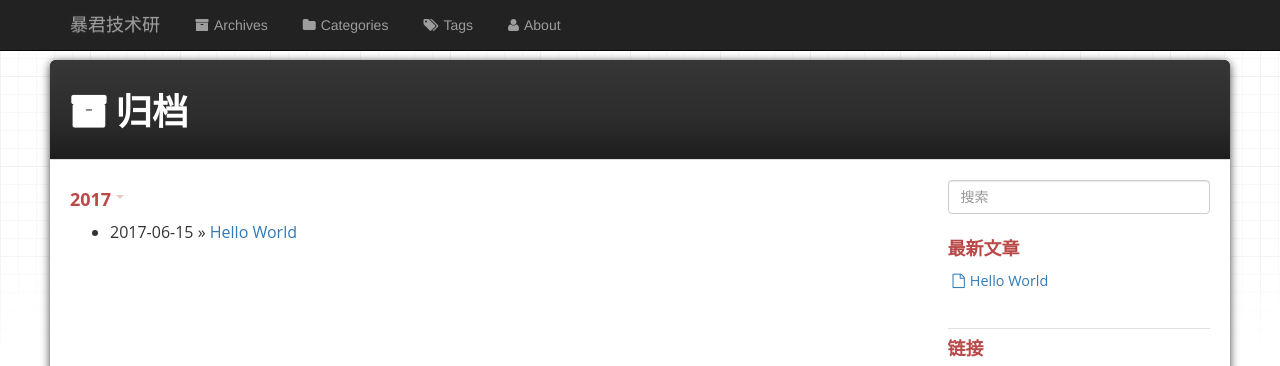
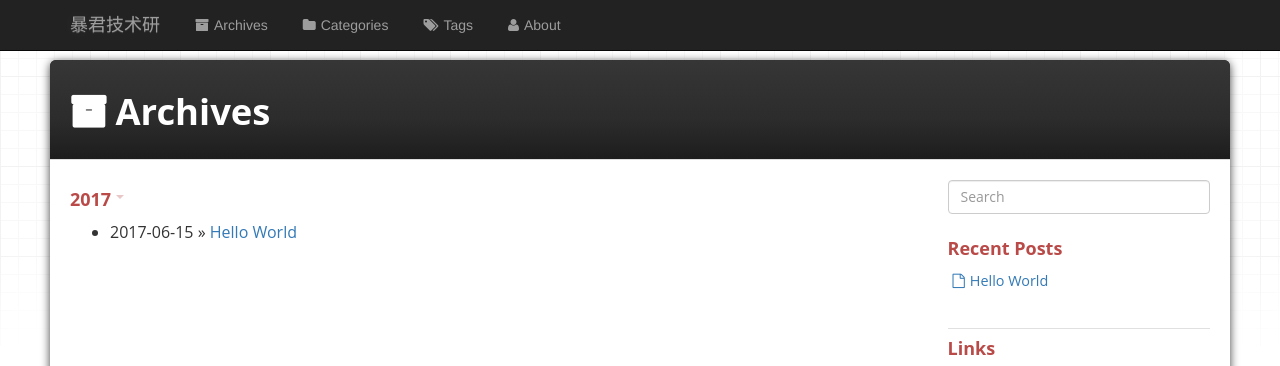
Before and after one commit to acgtyrant/tech.acgtyrant.com, a plain HTML site: page archives/index.html in a window 1280 px wide. Shown: the top 366 px of the page. Drawn offline with Linux system fonts and the light colour scheme.

Commit message:
Site updated: 2017-06-15 21:59:11

```diff
--- a/archives/index.html
+++ b/archives/index.html
@@ -3,7 +3,7 @@
 <head>
   <meta charset="utf-8">
 
-  <title>归档 | 暴君技术研</title>
+  <title>Archives | 暴君技术研</title>
   <meta name="author" content="Isaac Ge">
 
 
@@ -88,7 +88,7 @@
 
 <!-- title -->
 <div class="page-header page-header-inverse ">
-  <h1 class="archive-title title title-inverse ">归档</h1>
+  <h1 class="archive-title title title-inverse ">Archives</h1>
 </div>
 
 <div class="row page">
@@ -132,7 +132,7 @@
 
   <div id="site_search">
    <div class="form-group">
-    <input type="text" id="local-search-input" name="q" results="0" placeholder="搜索" class="st-search-input st-default-search-input form-control"/>
+    <input type="text" id="local-search-input" name="q" results="0" placeholder="Search" class="st-search-input st-default-search-input form-control"/>
    </div>
   <div id="local-search-result"></div>
   </div>
@@ -146,7 +146,7 @@
 
 
 <div class="widget">
-  <h4>最新文章</h4>
+  <h4>Recent Posts</h4>
   <ul class="entry list-unstyled">
 
       <li>
@@ -159,7 +159,7 @@
 
 
 <div class="widget">
-	<h4>链接</h4>
+	<h4>Links</h4>
 	<ul class="blogroll list-unstyled">
 
 		<li><i class="fa fa-github"></i><a href="https://github.com/wzpan/freemind/" title="Freemind's Github repository." target="_blank"]);">Freemind</a></li>
```
Also changed, not shown: archives/2017/06/index.html (+4 -4 lines), archives/2017/index.html (+4 -4 lines), hello-world.html (+1 -1 lines), index.html (+3 -3 lines).
